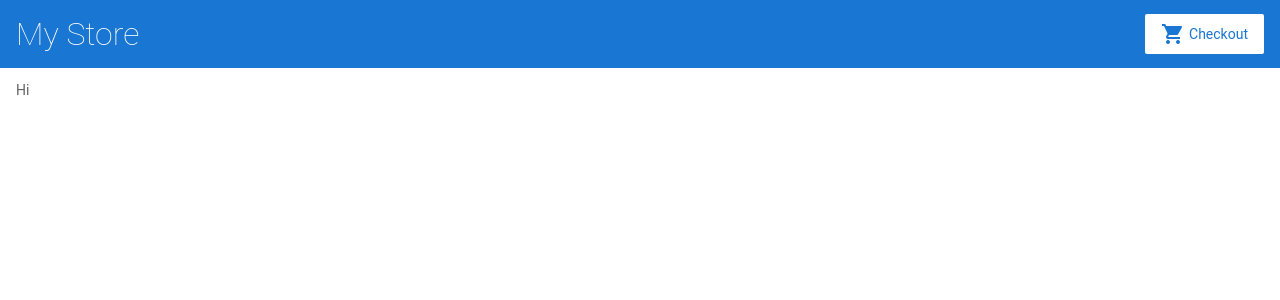
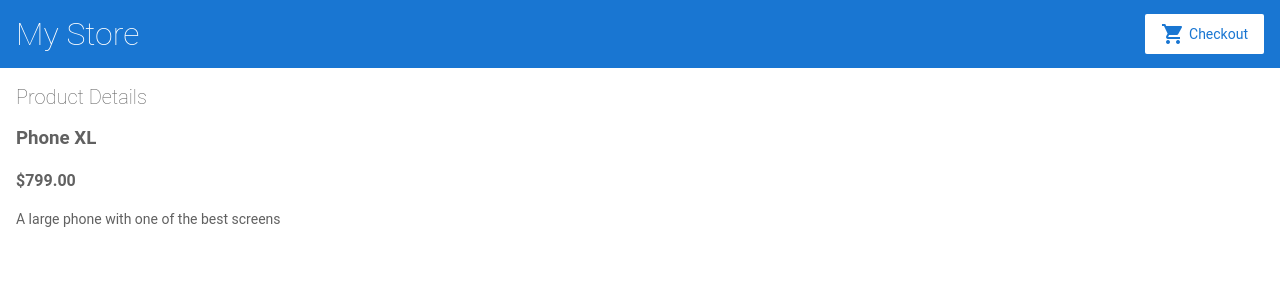
Before and after one commit to afolabiopakunle/angular-jumpstart, an Angular app: page /products/1 in a window 1280 px wide. Shown: the top 300 px of the page. Built offline with nearby package versions, Linux system fonts and the light colour scheme.

Commit message:
Router link works

```diff
--- a/src/app/product-details/product-details.component.html
+++ b/src/app/product-details/product-details.component.html
@@ -1 +1,7 @@
-<p>Hi</p>
+<h2>Product Details</h2>
+
+<div *ngIf="product">
+  <h3>{{ product.name }}</h3>
+  <h4>{{ product.price | currency }}</h4>
+  <p>{{ product.description }}</p>
+</div>
--- a/src/app/product-details/product-details.component.ts
+++ b/src/app/product-details/product-details.component.ts
@@ -11,6 +11,10 @@
 export class ProductDetailsComponent implements OnInit {
 
   ngOnInit() {
+    const routeParams = this.route.snapshot.paramMap;
+    const productIdFromRoute = Number(routeParams.get('productId'));
+
+    this.product = products.find(product => product.id === productIdFromRoute)
   }
 
   product: Product | undefined;
```
